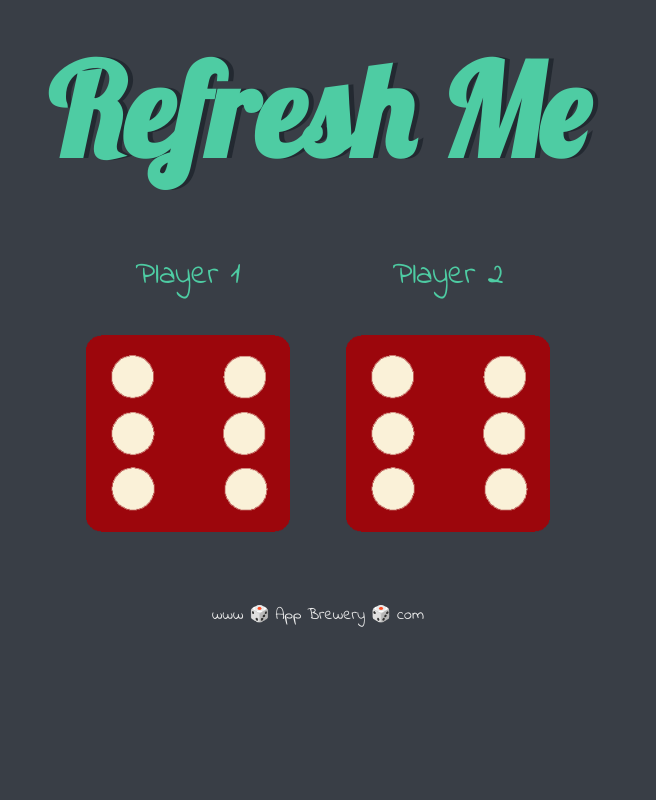
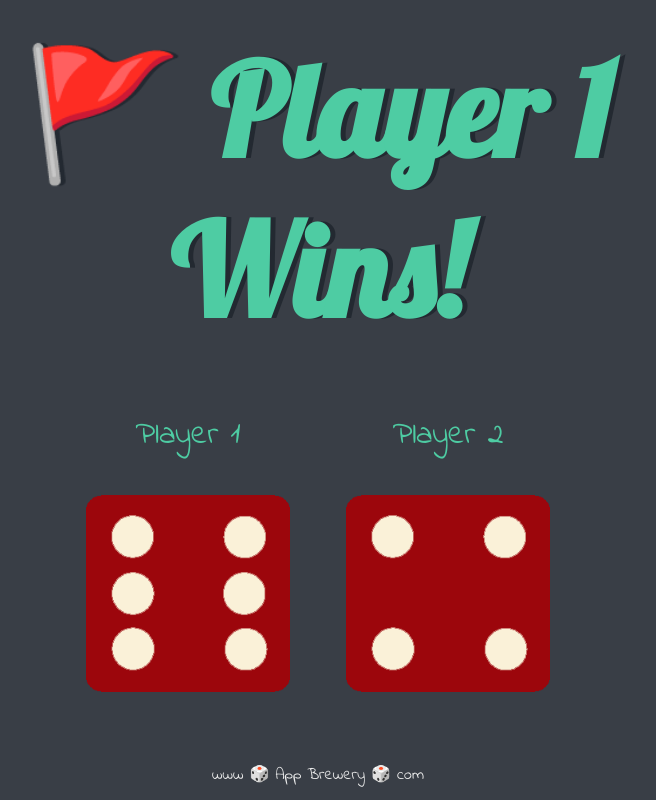
Before and after one commit to teomankirma/Dicee, a plain HTML site: page dicee.html in a window 1280 px wide. Shown: the whole page, without its empty margins (322-978 px from the left). Drawn offline with Linux system fonts and the light colour scheme.

Commit message:
feat: final version

```diff
--- a/dicee.html
+++ b/dicee.html
@@ -17,12 +17,12 @@
 
     <div class="dice">
       <p>Player 1</p>
-      <img class="img1" src="/images/dice6.png">
+      <img class="img1" src="images/dice6.png">
     </div>
 
     <div class="dice">
       <p>Player 2</p>
-      <img class="img2" src="/images/dice6.png">
+      <img class="img2" src="images/dice6.png">
     </div>
 
   </div>
--- a/script.js
+++ b/script.js
@@ -1,5 +1,17 @@
 "use strict";
+
+// Selectors
+const player1Image = document.querySelector(".img1");
+const player2Image = document.querySelector(".img2");
+const h1 = document.querySelector("h1");
 
 // Generating a random number between 1 and 6
 const randomNumber1 = Math.round(Math.random() * 5) + 1;
-console.log(randomNumber1);
+player1Image.setAttribute("src", `images/dice${randomNumber1}.png`);
+
+const randomNumber2 = Math.round(Math.random() * 5) + 1;
+player2Image.setAttribute("src", `images/dice${randomNumber2}.png`);
+
+if (randomNumber1 > randomNumber2) h1.textContent = "🚩 Player 1 Wins!";
+else if (randomNumber1 < randomNumber2) h1.textContent = "Player 2 Wins! 🚩";
+else h1.textContent = "Draw!";
```
Also changed, not shown: package.json (deleted, +0 -22 lines).
